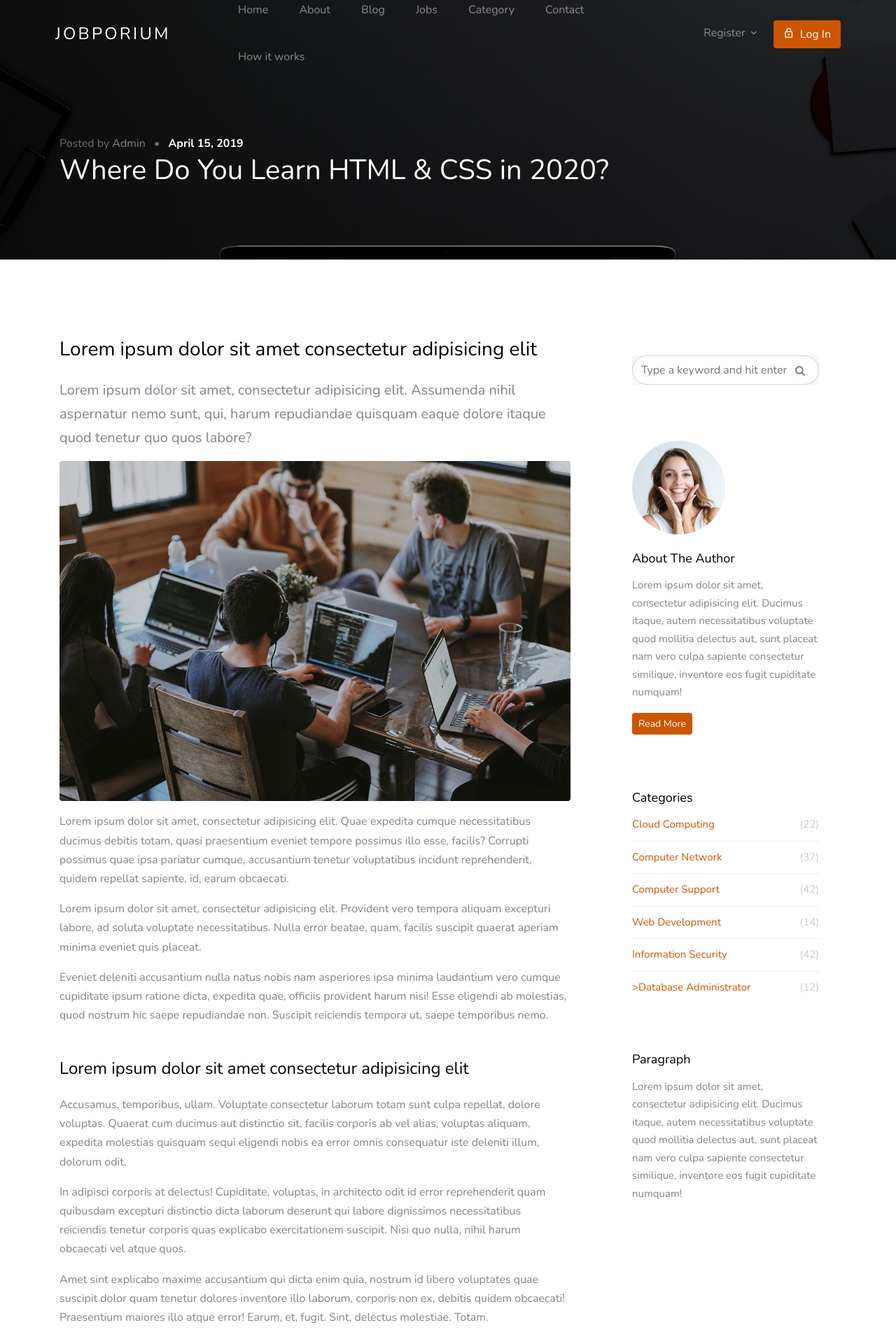
After one commit to kathrinesathi/Jobporium, a Django app: page /blog-single/ in a window 1280 px wide. The commit adds this page. Shown: the top 1914 px of the page at 70% size. Run offline with Django 3.2, Linux system fonts and the light colour scheme; some libraries are stand-ins or nearby versions; some web fonts are replaced.

Commit message:
blog-single

```diff
--- a/jobapp/urls.py
+++ b/jobapp/urls.py
@@ -9,6 +9,7 @@ urlpatterns = [
     path('', views.home_view, name='home'),
     path('about-us/', views.about_view, name='about-us'),
     path('blog/', views.blog_view, name='blog'),
+    path('blog-single/', views.blog_single_view, name='blogs'),
     path('how-it-works/', views.work_view, name='how-it-works'),
     path('contact-us/', views.contact_view, name='contact-us'),
     path('category/', views.category_view, name='category'),
--- a/jobapp/views.py
+++ b/jobapp/views.py
@@ -75,6 +75,9 @@ def contact_view(request):
 
 def work_view(request):
     return render(request, 'jobapp/work.html', {})
+
+def blog_single_view(request):
+    return render(request, 'jobapp/blog-single.html', {})
 
 
 
--- /dev/null
+++ b/template/jobapp/blog-single.html
@@ -0,0 +1,226 @@
+{% extends 'base.html' %}
+{% load static %}
+{% block content %}
+
+<!-- BLOG SINGLE PAGE -->
+<section class="section-hero overlay inner-page bg-image" style="background-image: url('{% static 'images/hero_1.jpg' %}');"
+    id="home-section">
+    <div class="container">
+        <div class="row">
+            <div class="col-md-12">
+                <div class="custom-breadcrumbs mb-0">
+                    <span class="slash">Posted by</span> Admin</a>
+                    <span class="mx-2 slash">&bullet;</span>
+                    <span class="text-white"><strong>April 15, 2019</strong></span>
+                </div>
+                <h1 class="text-white">Where Do You Learn HTML &amp; CSS in 2020?</h1>
+            </div>
+        </div>
+    </div>
+</section>
+<section class="site-section" id="next-section">
+    <div class="container">
+        <div class="row">
+            <div class="col-lg-8 blog-content">
+                <h3 class="mb-4">Lorem ipsum dolor sit amet consectetur adipisicing elit</h3>
+                <p class="lead">Lorem ipsum dolor sit amet, consectetur adipisicing elit. Assumenda nihil aspernatur
+                    nemo sunt, qui, harum repudiandae quisquam eaque dolore itaque quod tenetur quo quos labore?</p>
+                <p><img src="{% static 'images/job_single_img_1.jpg' %}" alt="Image" class="img-fluid rounded"></p>
+                <p>Lorem ipsum dolor sit amet, consectetur adipisicing elit. Quae expedita cumque necessitatibus ducimus
+                    debitis totam, quasi praesentium eveniet tempore possimus illo esse, facilis? Corrupti possimus quae
+                    ipsa pariatur cumque, accusantium tenetur voluptatibus incidunt reprehenderit, quidem repellat
+                    sapiente, id, earum obcaecati.</p>
+                <blockquote>
+                    <p>Lorem ipsum dolor sit amet, consectetur adipisicing elit. Provident vero tempora aliquam
+                        excepturi labore, ad soluta voluptate necessitatibus. Nulla error beatae, quam, facilis suscipit
+                        quaerat aperiam minima eveniet quis placeat.</p>
+                </blockquote>
+                <p>Eveniet deleniti accusantium nulla natus nobis nam asperiores ipsa minima laudantium vero cumque
+                    cupiditate ipsum ratione dicta, expedita quae, officiis provident harum nisi! Esse eligendi ab
+                    molestias, quod nostrum hic saepe repudiandae non. Suscipit reiciendis tempora ut, saepe temporibus
+                    nemo.</p>
+                <h4 class="mt-5 mb-4">Lorem ipsum dolor sit amet consectetur adipisicing elit</h4>
+                <p>Accusamus, temporibus, ullam. Voluptate consectetur laborum totam sunt culpa repellat, dolore
+                    voluptas. Quaerat cum ducimus aut distinctio sit, facilis corporis ab vel alias, voluptas aliquam,
+                    expedita molestias quisquam sequi eligendi nobis ea error omnis consequatur iste deleniti illum,
+                    dolorum odit.</p>
+                <p>In adipisci corporis at delectus! Cupiditate, voluptas, in architecto odit id error reprehenderit
+                    quam quibusdam excepturi distinctio dicta laborum deserunt qui labore dignissimos necessitatibus
+                    reiciendis tenetur corporis quas explicabo exercitationem suscipit. Nisi quo nulla, nihil harum
+                    obcaecati vel atque quos.</p>
+                <p>Amet sint explicabo maxime accusantium qui dicta enim quia, nostrum id libero voluptates quae
+                    suscipit dolor quam tenetur dolores inventore illo laborum, corporis non ex, debitis quidem
+                    obcaecati! Praesentium maiores illo atque error! Earum, et, fugit. Sint, delectus molestiae. Totam.
+                </p>
+                <p>Lorem ipsum dolor sit amet, consectetur adipisicing elit. Culpa iste, repudiandae facere aperiam
+                    sapiente, officia delectus soluta molestiae nihil corporis animi quos ratione qui labore? Sint eaque
+                    perspiciatis minus illum.</p>
+                <p>Consectetur porro odio quod iure quaerat cupiditate similique, dolor reprehenderit molestias
+                    provident, esse dolorum omnis architecto magni amet corrupti neque ratione sunt beatae perspiciatis?
+                    Iste pariatur omnis sed ut itaque.</p>
+                <p>Id similique, rem ipsam accusantium iusto dolores sit velit ex quas ea atque, molestiae. Sint, sed.
+                    Quisquam, suscipit! Quisquam quibusdam maiores fugiat eligendi eius consequuntur, molestiae saepe
+                    commodi expedita nemo!</p>
+                <div class="pt-5">
+                    <p>Categories: <a href="#">Design</a>, <a href="#">Events</a> Tags: <a href="#">#html</a>, <a
+                            href="#">#trends</a></p>
+                </div>
+                <div class="pt-5">
+                    <h3 class="mb-5">6 Comments</h3>
+                    <ul class="comment-list">
+                        <li class="comment">
+                            <div class="vcard bio">
+                                <img src="{% static 'images/person_2.jpg' %}" alt="Image placeholder">
+                            </div>
+                            <div class="comment-body">
+                                <h3>Jacob Smith</h3>
+                                <div class="meta">January 9, 2018 at 2:21pm</div>
+                                <p>Lorem ipsum dolor sit amet, consectetur adipisicing elit. Pariatur quidem laborum
+                                    necessitatibus, ipsam impedit vitae autem, eum officia, fugiat saepe enim sapiente
+                                    iste iure! Quam voluptas earum impedit necessitatibus, nihil?</p>
+                                <p><a href="#" class="reply">Reply</a></p>
+                            </div>
+                        </li>
+                        <li class="comment">
+                            <div class="vcard bio">
+                                <img src="{% static 'images/person_3.jpg' %}" alt="Image placeholder">
+                            </div>
+                            <div class="comment-body">
+                                <h3>Chris Meyer</h3>
+                                <div class="meta">January 9, 2018 at 2:21pm</div>
+                                <p>Lorem ipsum dolor sit amet, consectetur adipisicing elit. Pariatur quidem laborum
+                                    necessitatibus, ipsam impedit vitae autem, eum officia, fugiat saepe enim sapiente
+                                    iste iure! Quam voluptas earum impedit necessitatibus, nihil?</p>
+                                <p><a href="#" class="reply">Reply</a></p>
+                            </div>
+                            <ul class="children">
+                                <li class="comment">
+                                    <div class="vcard bio">
+                                        <img src="{% static 'images/person_5.jpg' %}" alt="Image placeholder">
+                                    </div>
+                                    <div class="comment-body">
+                                        <h3>Chintan Patel</h3>
+                                        <div class="meta">January 9, 2018 at 2:21pm</div>
+                                        <p>Lorem ipsum dolor sit amet, consectetur adipisicing elit. Pariatur quidem
+                                            laborum necessitatibus, ipsam impedit vitae autem, eum officia, fugiat saepe
+                                            enim sapiente iste iure! Quam voluptas earum impedit necessitatibus, nihil?
+                                        </p>
+                                        <p><a href="#" class="reply">Reply</a></p>
+                                    </div>
+                                    <ul class="children">
+                                        <li class="comment">
+                                            <div class="vcard bio">
+                                                <img src="{% static 'images/person_1.jpg' %}" alt="Image placeholder">
+                                            </div>
+                                            <div class="comment-body">
+                                                <h3>Jean Doe</h3>
+                                                <div class="meta">January 9, 2018 at 2:21pm</div>
+                                                <p>Lorem ipsum dolor sit amet, consectetur adipisicing elit. Pariatur
+                                                    quidem laborum necessitatibus, ipsam impedit vitae autem, eum
+                                                    officia, fugiat saepe enim sapiente iste iure! Quam voluptas earum
+                                                    impedit necessitatibus, nihil?</p>
+                                                <p><a href="#" class="reply">Reply</a></p>
+                                            </div>
+                                            <ul class="children">
+                                                <li class="comment">
+                                                    <div class="vcard bio">
+                                                        <img src="{% static 'images/person_4.jpg' %}" alt="Image placeholder">
+                                                    </div>
+                                                    <div class="comment-body">
+                                                        <h3>Ben Afflick</h3>
+                                                        <div class="meta">January 9, 2018 at 2:21pm</div>
+                                                        <p>Lorem ipsum dolor sit amet, consectetur adipisicing elit.
+                                                            Pariatur quidem laborum necessitatibus, ipsam impedit vitae
+                                                            autem, eum officia, fugiat saepe enim sapiente iste iure!
+                                                            Quam voluptas earum impedit necessitatibus, nihil?</p>
+                                                        <p><a href="#" class="reply">Reply</a></p>
+                                                    </div>
+                                                </li>
+                                            </ul>
+                                        </li>
+                                    </ul>
+                                </li>
+                            </ul>
+                        </li>
+                        <li class="comment">
+                            <div class="vcard bio">
+                                <img src="{% static 'images/person_1.jpg' %}" alt="Image placeholder">
+                            </div>
+                            <div class="comment-body">
+                                <h3>Jean Doe</h3>
+                                <div class="meta">January 9, 2018 at 2:21pm</div>
+                                <p>Lorem ipsum dolor sit amet, consectetur adipisicing elit. Pariatur quidem laborum
+                                    necessitatibus, ipsam impedit vitae autem, eum officia, fugiat saepe enim sapiente
+                                    iste iure! Quam voluptas earum impedit necessitatibus, nihil?</p>
+                                <p><a href="#" class="reply">Reply</a></p>
+                            </div>
+                        </li>
+                    </ul>
+
+                    <div class="comment-form-wrap pt-5">
+                        <h3 class="mb-5">Leave a comment</h3>
+                        <form action="#" class="">
+                            <div class="form-group">
+                                <label for="name">Name *</label>
+                                <input type="text" class="form-control" id="name">
+                            </div>
+                            <div class="form-group">
+                                <label for="email">Email *</label>
+                                <input type="email" class="form-control" id="email">
+                            </div>
+                            <div class="form-group">
+                                <label for="website">Website</label>
+                                <input type="url" class="form-control" id="website">
+                            </div>
+                            <div class="form-group">
+                                <label for="message">Message</label>
+                                <textarea name="" id="message" cols="30" rows="10" class="form-control"></textarea>
+                            </div>
+                            <div class="form-group">
+                                <input type="submit" value="Post Comment" class="btn btn-primary btn-md">
+                            </div>
+                        </form>
+                    </div>
+                </div>
+            </div>
+            <div class="col-lg-4 sidebar pl-lg-5">
+                <div class="sidebar-box">
+                    <form action="#" class="search-form">
+                        <div class="form-group">
+                            <span class="icon fa fa-search"></span>
+                            <input type="text" class="form-control form-control-lg"
+                                placeholder="Type a keyword and hit enter">
+                        </div>
+                    </form>
+                </div>
+                <div class="sidebar-box">
+                    <img src="{% static 'images/person_1.jpg' %}" alt="Image placeholder" class="img-fluid mb-4 w-50 rounded-circle">
+                    <h3>About The Author</h3>
+                    <p>Lorem ipsum dolor sit amet, consectetur adipisicing elit. Ducimus itaque, autem necessitatibus
+                        voluptate quod mollitia delectus aut, sunt placeat nam vero culpa sapiente consectetur
+                        similique, inventore eos fugit cupiditate numquam!</p>
+                    <p><a href="#" class="btn btn-primary btn-sm">Read More</a></p>
+                </div>
+                <div class="sidebar-box">
+                    <div class="categories">
+                        <h3>Categories</h3>
+                        <li><a href="#">Cloud Computing <span>(22)</span></a></li>
+                        <li><a href="#">Computer Network  <span>(37)</span></a></li>
+                        <li><a href="#">Computer Support <span>(42)</span></a></li>
+                        <li><a href="#">Web Development <span>(14)</span></a></li>
+                        <li><a href="#">Information Security <span>(42)</span></a></li>
+                        <li><a href="#">>Database Administrator<span>(12)</span></a></li>
+                    </div>
+                </div>
+                <div class="sidebar-box">
+                    <h3>Paragraph</h3>
+                    <p>Lorem ipsum dolor sit amet, consectetur adipisicing elit. Ducimus itaque, autem necessitatibus
+                        voluptate quod mollitia delectus aut, sunt placeat nam vero culpa sapiente consectetur
+                        similique, inventore eos fugit cupiditate numquam!</p>
+                </div>
+            </div>
+        </div>
+    </div>
+</section>
+
+{% endblock %}
```
Also changed, not shown: template/jobapp/applicant-details.html (+5 -35 lines), template/jobapp/blog.html (+12 -12 lines), static/images/Resume.gif (added).
